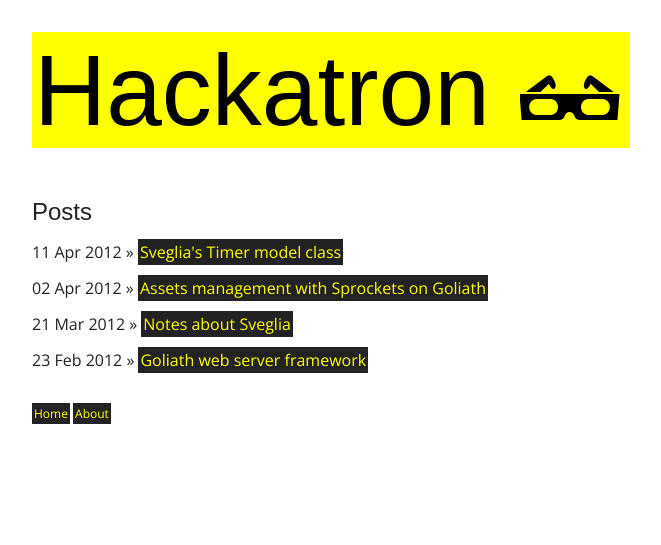
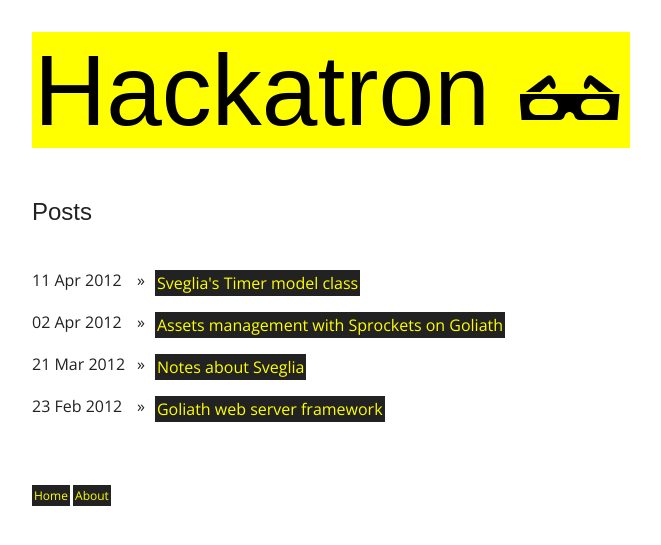
Before and after one commit to hackatron/hackatron.github.io, a Jekyll site: the page built from index.html, in a window 1280 px wide. Shown: the top 545 px of the page, without its empty margins (28-689 px from the left). Built offline with Jekyll 4.4.1, drawn with Linux system fonts in a browser that asks for light colours; some web fonts are replaced; Markdown is read by kramdown in place of the engine named in the settings.

Commit message:
Update index posts list style

```diff
--- a/index.html
+++ b/index.html
@@ -7,7 +7,11 @@
   <h2>Posts</h2>
   <ul class="posts unstyled">
     {% for post in site.posts %}
-      <li><span>{{ post.date | date_to_string }}</span> &raquo; <a href="{{ post.url }}">{{ post.title }}</a></li>
+      <li>
+        <div class="date">{{ post.date | date_to_string }}</div>
+        <div class="separator"> &raquo;</div>
+        <p><a href="{{ post.url }}">{{ post.title }}</a></p>
+      </li>
     {% endfor %}
   </ul>
 </div>
--- a/stylesheets/style.css
+++ b/stylesheets/style.css
@@ -167,3 +167,21 @@
   padding: 0;
   text-decoration: underline;
 }
+
+ul.posts {
+  overflow: hidden;
+  clear: both;
+  padding: 10px 0;
+}
+
+ul.posts .date, ul.posts .separator {
+  float: left;
+}
+
+ul.posts .date {
+  width: 105px;
+}
+
+ul.posts .separator {
+  margin-right: 10px;
+}
```
